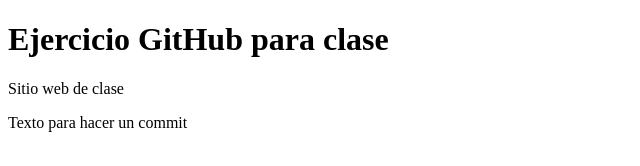
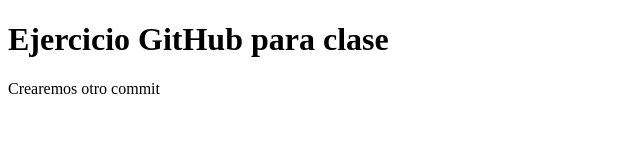
Before and after one commit to mmarm09/Nuevo, a plain HTML site: page index.html in a window 1280 px wide. Shown: the whole page, without its empty margins (0-640 px from the left). Drawn offline with Linux system fonts and the light colour scheme.

Commit message:
nueva modificacion

```diff
--- a/index.html
+++ b/index.html
@@ -4,6 +4,5 @@
 </head>
 <body>
 	<h1>Ejercicio GitHub para clase</h1>
-	<p>Sitio web de clase</p>
-	<p>Texto para hacer un commit</p>
+	<p>Crearemos otro commit</p>
 </body>
```
